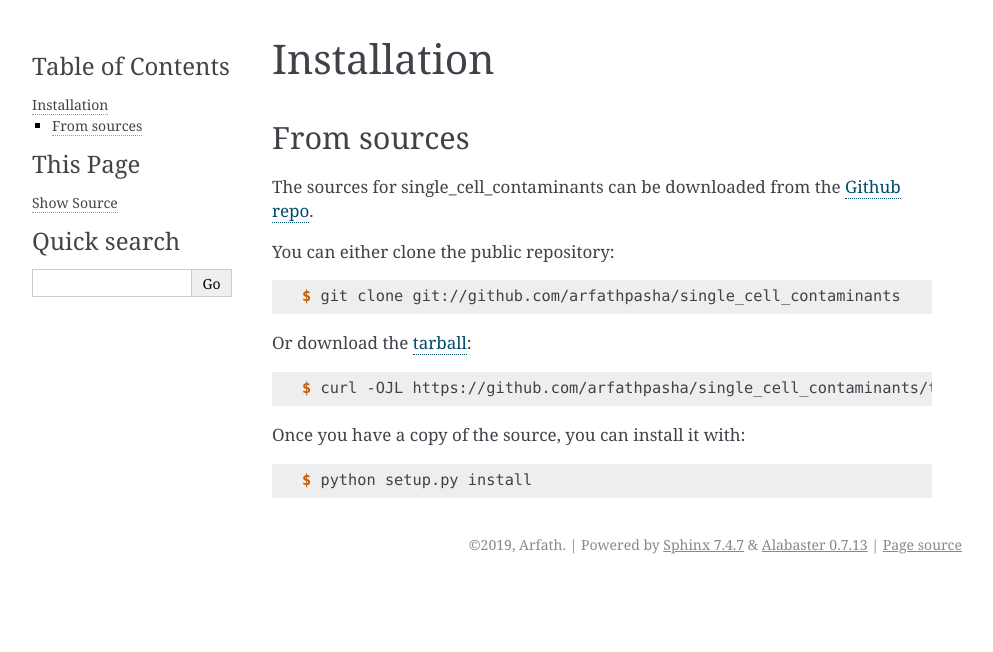
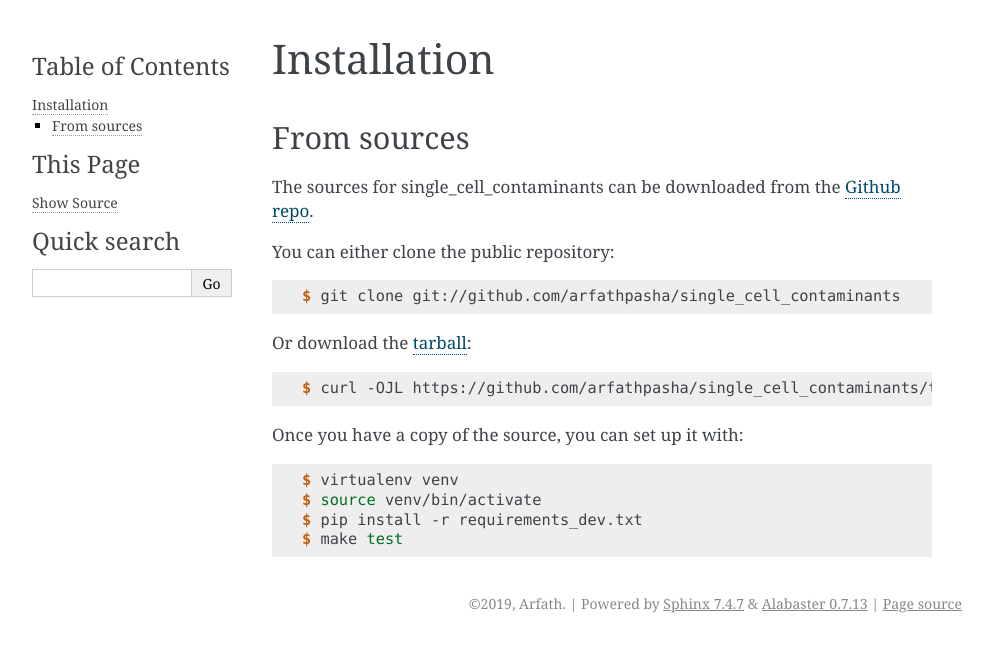
Before and after one commit to arfathpasha/single_cell_contaminants, a Sphinx documentation site: the page built from docs/installation.rst, in a window 1280 px wide. Shown: the top 652 px of the page, without its empty margins (148-1141 px from the left). Built offline with Sphinx 7.4.7, drawn with Linux system fonts in a browser that asks for light colours.

Commit message:
Update installation.rst

```diff
--- a/docs/installation.rst
+++ b/docs/installation.rst
@@ -39,11 +39,16 @@ Or download the `tarball`_:
 
     $ curl -OJL https://github.com/arfathpasha/single_cell_contaminants/tarball/master
 
-Once you have a copy of the source, you can install it with:
+Once you have a copy of the source, you can set up it with:
 
 .. code-block:: console
 
-    $ python setup.py install
+      $ virtualenv venv
+      $ source venv/bin/activate
+      $ pip install -r requirements_dev.txt
+      $ make test
+..    $ python setup.py install
+
 
 
 .. _Github repo: https://github.com/arfathpasha/single_cell_contaminants
```
